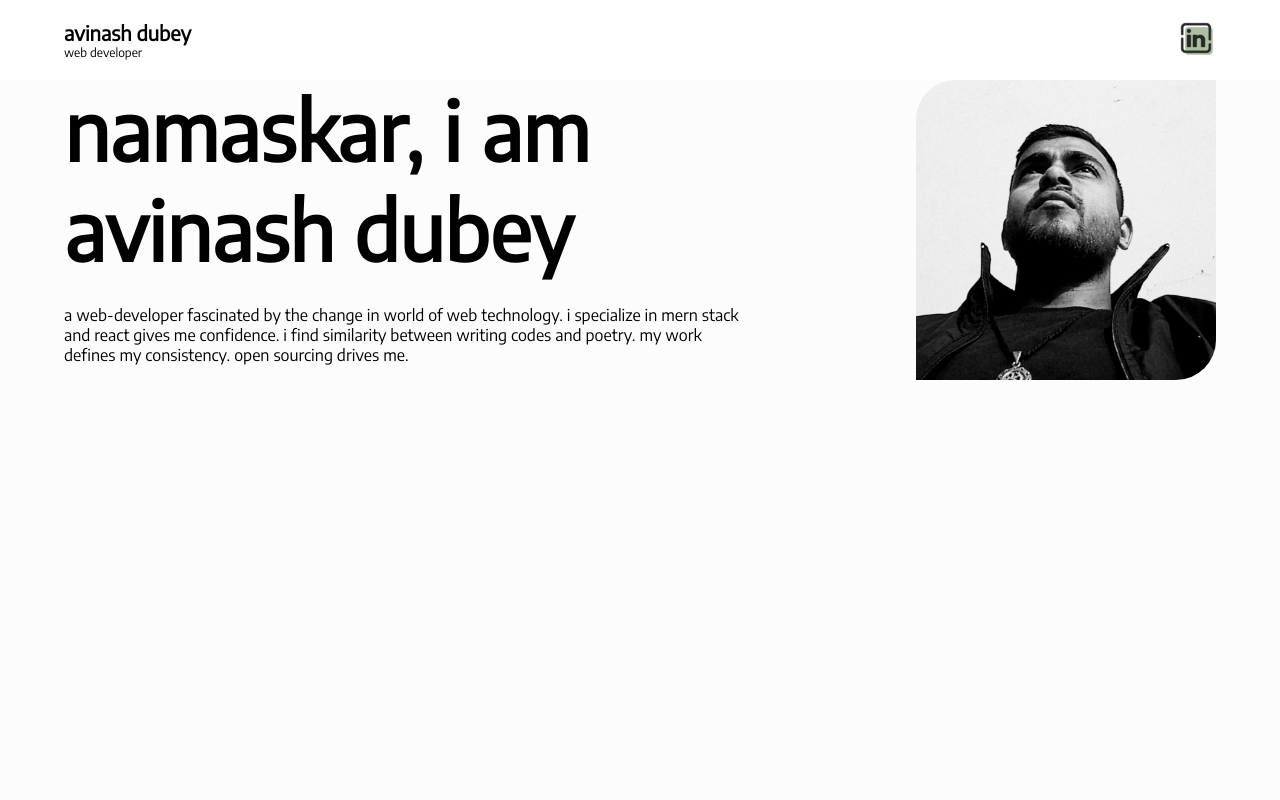
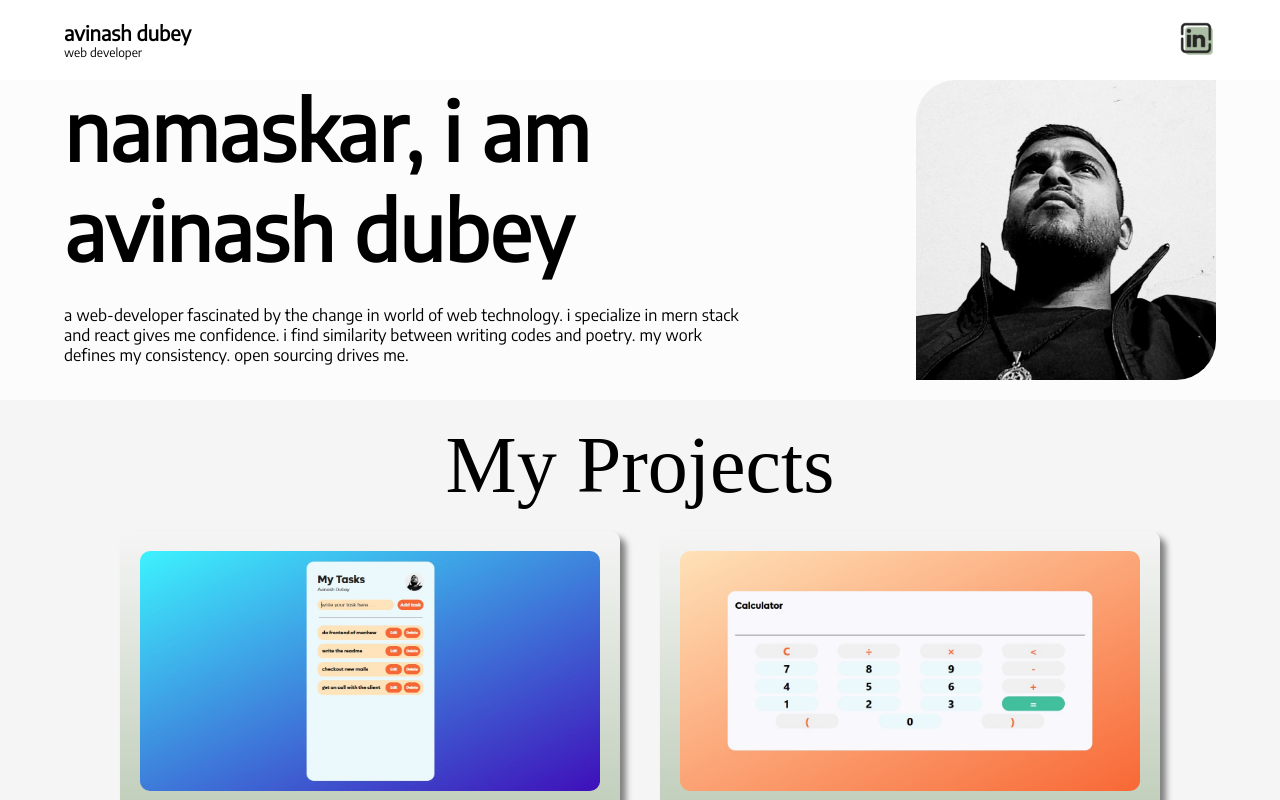
Before and after one commit to avinasdube/portfolio-avinasdube, a React (Create React App) app: page / in a window 1280 px wide. Shown: the top 800 px of the page. Built offline with nearby package versions, Linux system fonts and the light colour scheme; a web font is replaced by a local one.

Commit message:
[new]: added projects section

```diff
--- a/src/App.js
+++ b/src/App.js
@@ -34,6 +34,7 @@ function App() {
         (<div className="app">
           <NavigationSection />
           <WelcomeSection />
+          <ProjectsSection />
         </div>)}
     </>
   )
```
